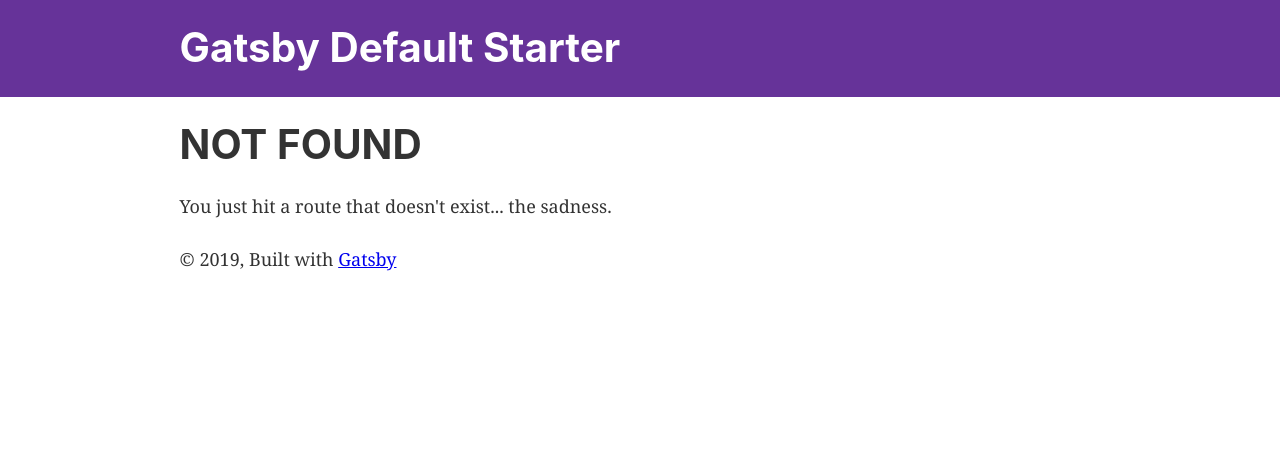
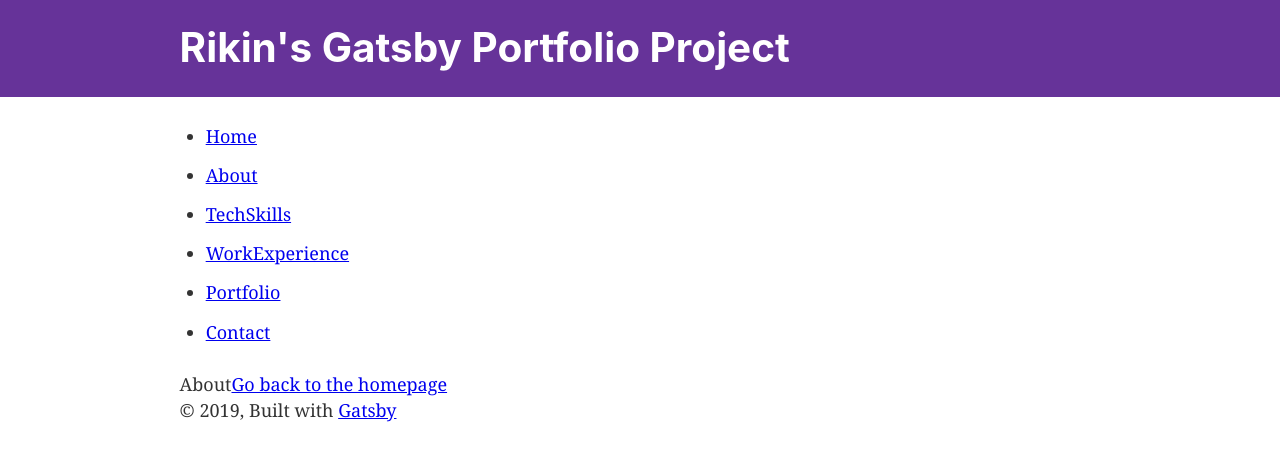
Before and after one commit to patelrikin/gatsby-portfolio-site, a Gatsby site: page /about in a window 1280 px wide. Before the commit this address had no page. Built offline with nearby package versions, Linux system fonts and the light colour scheme; Gatsby itself is replaced by a stand-in of ours.

Commit message:
Inital commit, skeleton setup

```diff
--- a/gatsby-config.js
+++ b/gatsby-config.js
@@ -1,8 +1,17 @@
 module.exports = {
+  pathPrefix: '/',
   siteMetadata: {
-    title: `Gatsby Default Starter`,
-    description: `Kick off your next, great Gatsby project with this default starter. This barebones starter ships with the main Gatsby configuration files you might need.`,
-    author: `@gatsbyjs`,
+    siteUrl: 'https://gatsby.patelrikin.com',
+    author: 'Rikin Patel',
+    title: 'Rikin\'s Gatsby Portfolio Project',
+    description: 'My Gatsby portfolio project ...',
+    keywords: [
+      'UI Lead',
+      'Software Engineer',
+      'Web Developer',
+      'Consultant',
+      'Resource Manager'
+    ],
   },
   plugins: [
     `gatsby-plugin-react-helmet`,
--- a/src/components/layout.js
+++ b/src/components/layout.js
@@ -9,8 +9,18 @@ import React from "react"
 import PropTypes from "prop-types"
 import { useStaticQuery, graphql } from "gatsby"
 
+import Link from "./link"
 import Header from "./header"
 import "./layout.css"
+
+const NAVIGATION = [
+  { to: "/", label: "Home" },
+  { to: "/about", label: "About" },
+  { to: "/techskills", label: "TechSkills" },
+  { to: "/workexperience", label: "WorkExperience" },
+  { to: "/portfolio", label: "Portfolio" },
+  { to: "/contact", label: "Contact" },
+]
 
 const Layout = ({ children }) => {
   const data = useStaticQuery(graphql`
@@ -34,6 +44,13 @@ const Layout = ({ children }) => {
           paddingTop: 0,
         }}
       >
+        <ul>
+          {NAVIGATION.map(navigation => (
+            <li key={navigation.label}>
+              <Link to={navigation.to}>{navigation.label}</Link>
+            </li>
+          ))}
+        </ul>
         <main>{children}</main>
         <footer>
           © {new Date().getFullYear()}, Built with
--- /dev/null
+++ b/src/components/link.js
@@ -0,0 +1,22 @@
+import React from 'react';
+import GatsbyLink from 'gatsby-link';
+
+const Link = ({ children, to, ...other }) => {
+  const internal = /^\/(?!\/)/.test(to);
+
+  if (internal) {
+    return (
+      <GatsbyLink to={to} {...other}>
+        {children}
+      </GatsbyLink>
+    );
+  }
+
+  return (
+    <a href={to} {...other}>
+      {children}
+    </a>
+  );
+};
+
+export default Link;
--- /dev/null
+++ b/src/pages/about.js
@@ -0,0 +1,15 @@
+import React from "react"
+import { Link } from "gatsby"
+
+import Layout from "../components/Layout"
+import SEO from "../components/seo"
+
+export default function About() {
+  return (
+    <Layout>
+      <SEO title="About" />
+      About
+      <Link to="/">Go back to the homepage</Link>
+    </Layout>
+  )
+}
--- a/src/pages/index.js
+++ b/src/pages/index.js
@@ -1,5 +1,4 @@
 import React from "react"
-import { Link } from "gatsby"
 
 import Layout from "../components/layout"
 import Image from "../components/image"
@@ -14,7 +13,6 @@ const IndexPage = () => (
     <div style={{ maxWidth: `300px`, marginBottom: `1.45rem` }}>
       <Image />
     </div>
-    <Link to="/page-2/">Go to page 2</Link>
   </Layout>
 )
 
```
Also changed, not shown: src/pages/contact.js (added, +15 -0 lines), src/pages/page-2.js (deleted, +0 -16 lines), src/pages/portfolio.js (added, +15 -0 lines), src/pages/techskills.js (added, +15 -0 lines), src/pages/workexperience.js (added, +15 -0 lines).
